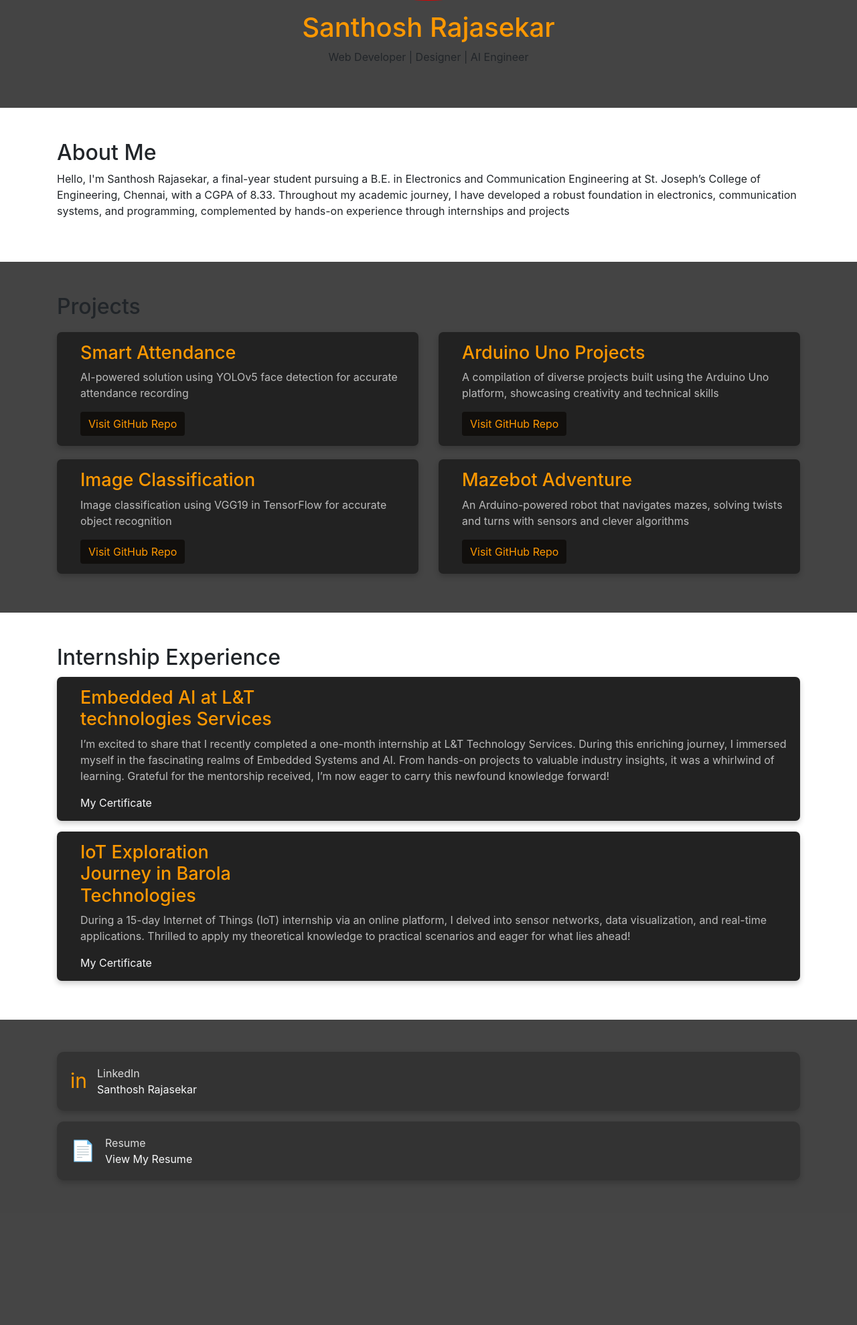
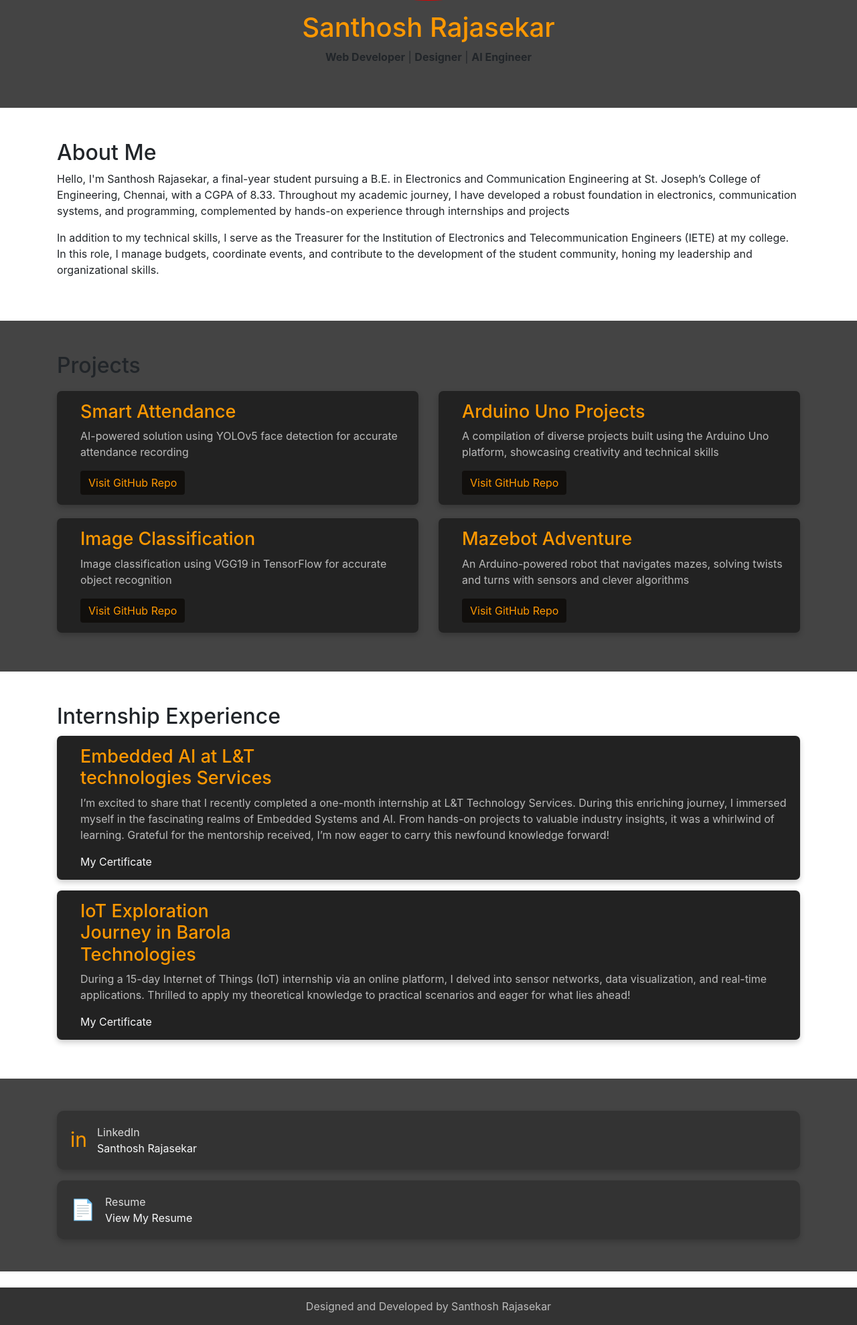
Before and after one commit to rsanthosh04/my_portfolio, a Python web app: template my_portfolio/templates/index.html in a window 1280 px wide. Shown: the part 497-2476 px from the top of the page at 67% size. Before the commit the page ends 2260 px from the top, so only its background shows below. Run offline with Jinja, Linux system fonts and the light colour scheme; the template is opened without the code that fills it, so the values that code supplies are empty; some libraries are stand-ins or nearby versions.

Commit message:
Update index.html

```diff
--- a/my_portfolio/templates/index.html
+++ b/my_portfolio/templates/index.html
@@ -172,7 +172,8 @@
         <div class="container text-center">
             <img src="santhosh.jpg" alt="Your Photo" class="img-fluid rounded-circle mb-3" style="max-width: 400px; height: 400px;">
             <h1 style="color: #ff9800;">Santhosh Rajasekar</h1>
-            <p>Web Developer | Designer | AI Engineer</p>
+            <p><span style="font-weight: bold;">Web Developer</span> | <span style="font-weight: bold;">Designer</span> | <span style="font-weight: bold;">AI Engineer</span></p>
+
         </div>
     </section>
 
@@ -181,6 +182,7 @@
         <div class="container">
             <h2>About Me</h2>
             <p>Hello, I'm Santhosh Rajasekar, a final-year student pursuing a B.E. in Electronics and Communication Engineering at St. Joseph’s College of Engineering, Chennai, with a CGPA of 8.33. Throughout my academic journey, I have developed a robust foundation in electronics, communication systems, and programming, complemented by hands-on experience through internships and projects</p>
+            <p><p>In addition to my technical skills, I serve as the Treasurer for the Institution of Electronics and Telecommunication Engineers (IETE) at my college. In this role, I manage budgets, coordinate events, and contribute to the development of the student community, honing my leadership and organizational skills.</p></p>
         </div>
     </section>
 
@@ -310,3 +312,9 @@
     </script>
 </body>
 </html>
+<!-- Footer -->
+<footer class="bg-custom text-center py-3 mt-4">
+    <div class="container">
+        <p class="mb-0" style="color: #bbb;">Designed and Developed by Santhosh Rajasekar</p>
+    </div>
+</footer>
```
